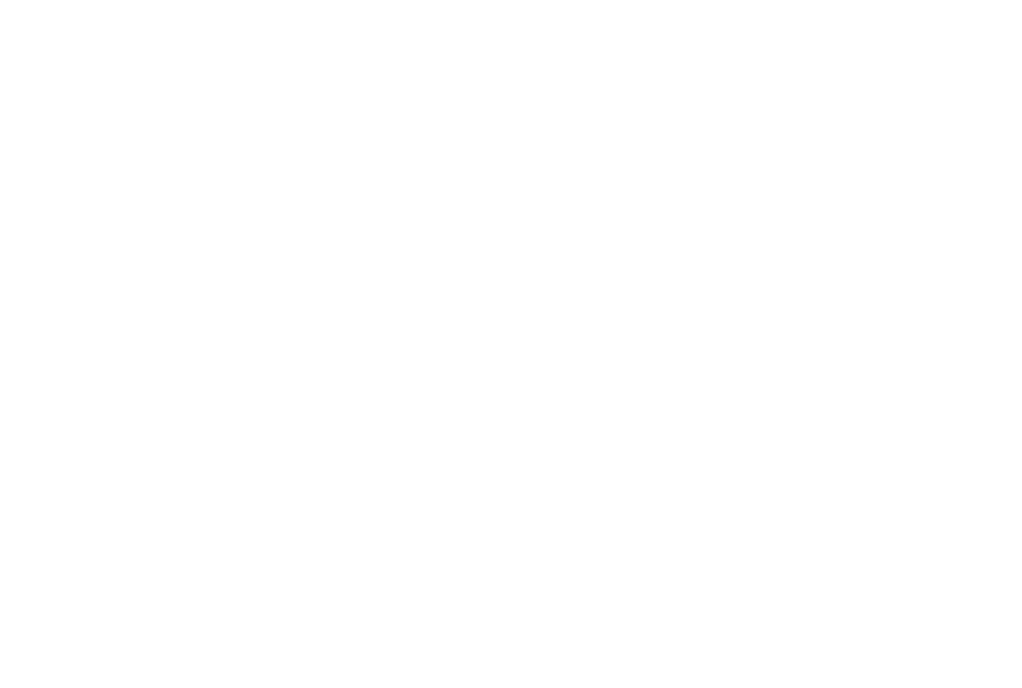
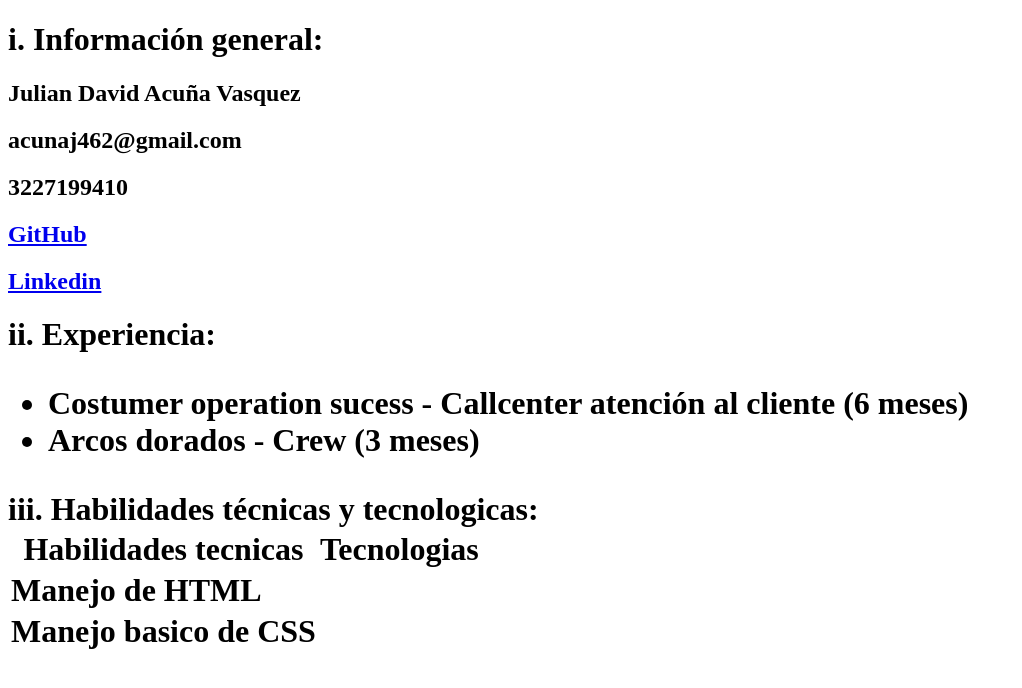
Before and after one commit to JulianAcun/Hoja-de-vida, a plain HTML site: page index.html in a window 1280 px wide. Shown: the whole page, without its empty margins (0-1022 px from the left). Drawn offline with Linux system fonts and the light colour scheme.

```diff
--- a/index.html
+++ b/index.html
@@ -5,5 +5,42 @@
     <meta name="viewport" content="width=device-width, initial-scale=1.0" />
     <title>Hoja de vida</title>
   </head>
-  <body></body>
+  <body>
+    <h1>
+      i. Información general:
+      <h2>Julian David Acuña Vasquez</h2>
+      <h2>acunaj462@gmail.com</h2>
+      <h2>3227199410</h2>
+      <a href="https://github.com/JulianAcun"><h2>GitHub</h2></a>
+      <a href="https://www.linkedin.com/in/julian-acuña-632126263/"
+        ><h2>Linkedin</h2></a
+      >
+      <h1>
+        ii. Experiencia:
+        <ul>
+          <li>
+            Costumer operation sucess - Callcenter atención al cliente (6 meses)
+          </li>
+          <li>Arcos dorados - Crew (3 meses)</li>
+        </ul>
+      </h1>
+      <h1>
+        iii. Habilidades técnicas y tecnologicas:
+        <table>
+          <thead>
+            <tr>
+              <th>Habilidades tecnicas</th>
+              <th>Tecnologias</th>
+            </tr>
+            <tr>
+              <td>Manejo de HTML</td>
+            </tr>
+            <tr>
+              <td>Manejo basico de CSS</td>
+            </tr>
+          </thead>
+        </table>
+      </h1>
+    </h1>
+  </body>
 </html>
```
